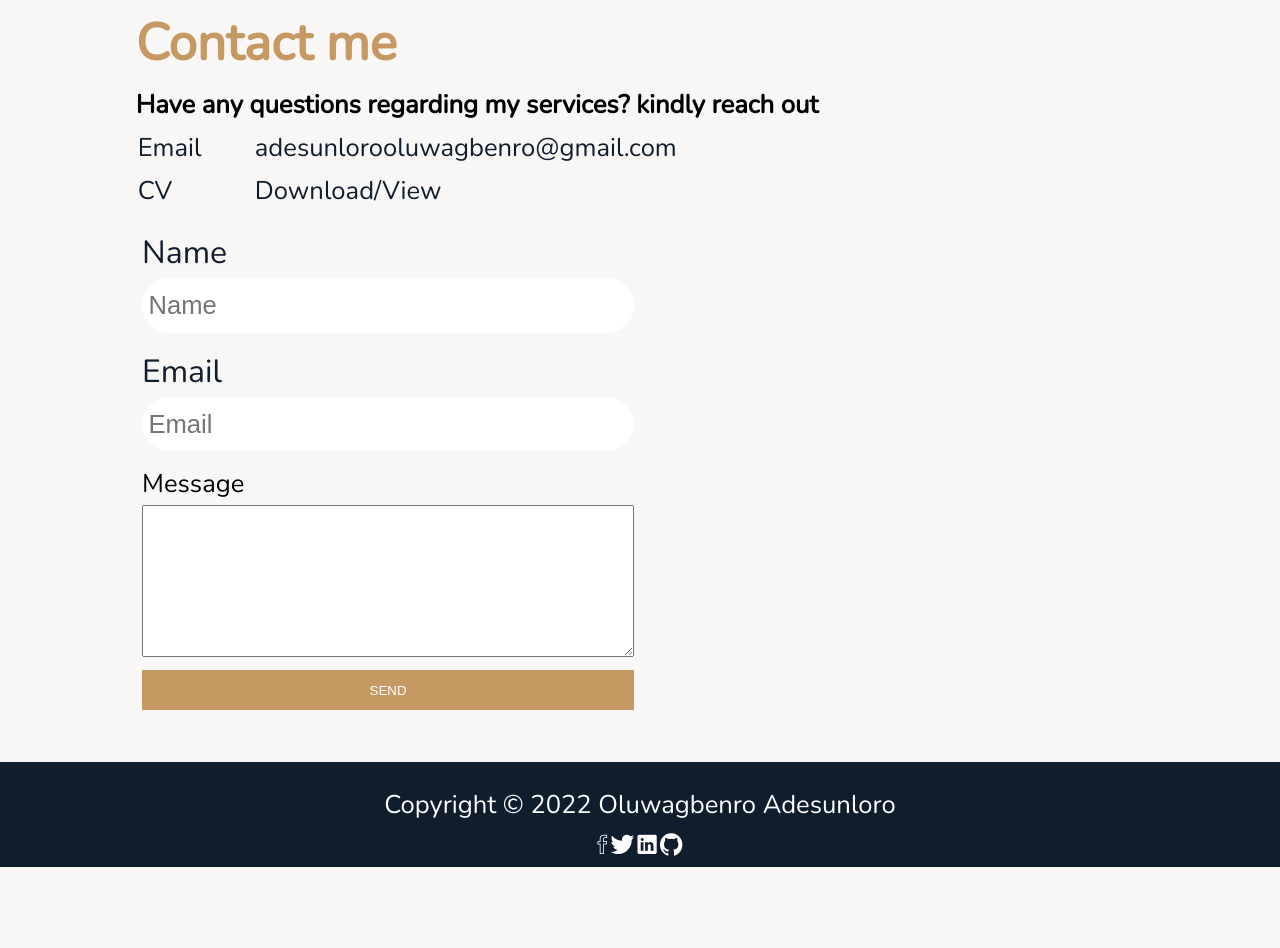
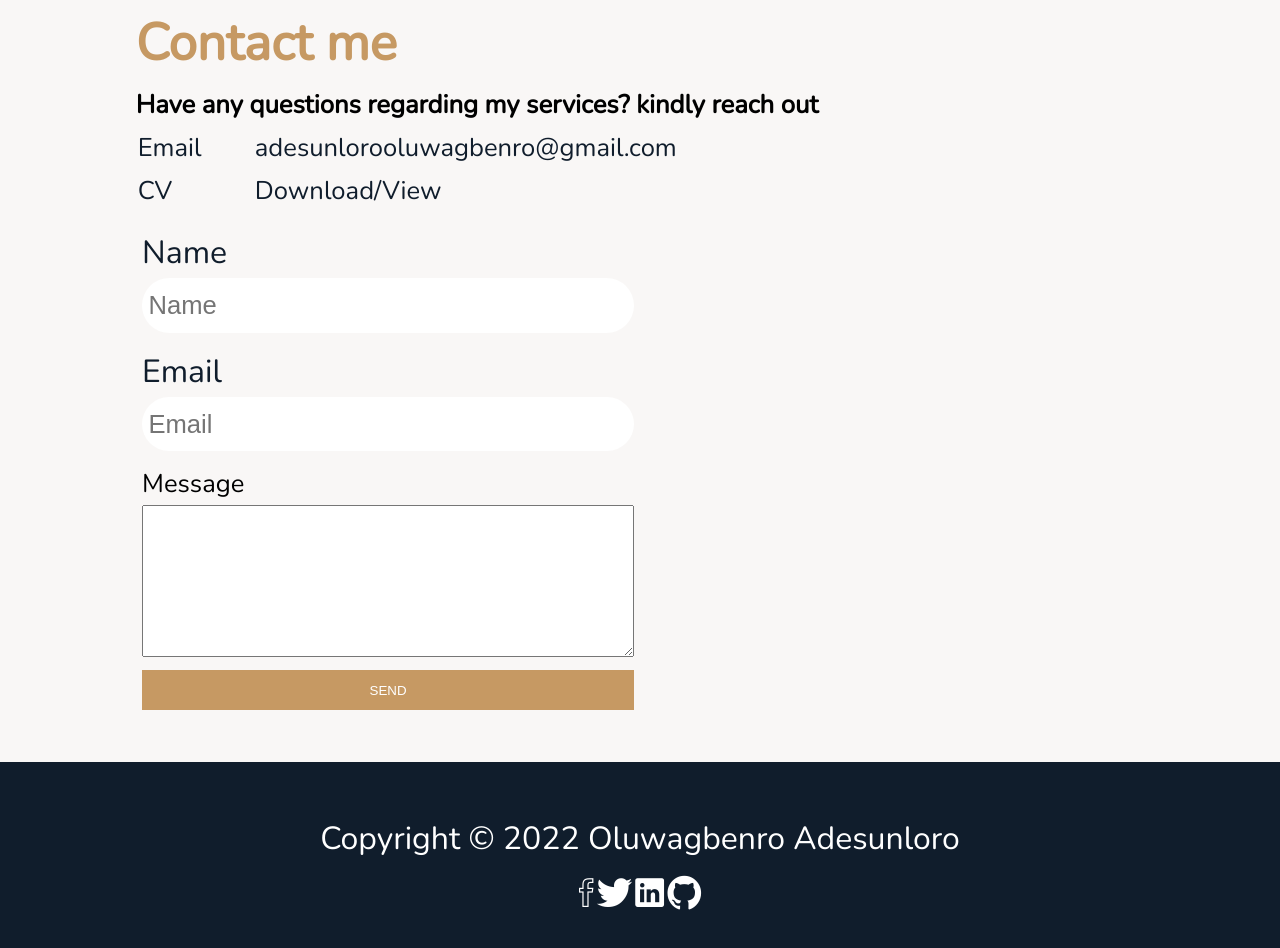
Before and after one commit to Oluwagbenro/My-Portfolio, a website: page Index.html in a window 1280 px wide. Shown: the part 4430-5378 px from the top of the page. Before the commit the page ends 5297 px from the top, so only its background shows below. Drawn offline with nearby package versions, Linux system fonts and the light colour scheme; files whose address does not match are found by name.

Commit message:
Second Commit

```diff
--- a/Styles/footer.css
+++ b/Styles/footer.css
@@ -12,12 +12,12 @@
 .copyright{
     margin-top: 1.8rem;
     align-self: center;
-    font-size: 2rem;
+    font-size: 2.5rem;
 }
 .footer_socialhandles{
     align-self: center;
 }
 
 .footer_icon{
-    font-size: 2rem;
+    font-size: 3rem;
 }
--- a/Styles/main.css
+++ b/Styles/main.css
@@ -49,7 +49,7 @@ body{
 .container{
     display:grid;
 
-    grid-template-rows: 8rem 95vh repeat(5, min-content);
+    grid-template-rows: 8rem 95vh repeat(4, min-content) 15rem;
     grid-template-columns: [full-start]minmax(6rem, 1fr)
     [center-start]repeat(11, [col-start] minmax(min-content,14rem)[col-end])
     [center-end]minmax(6rem, 1fr)[full-end];
```
